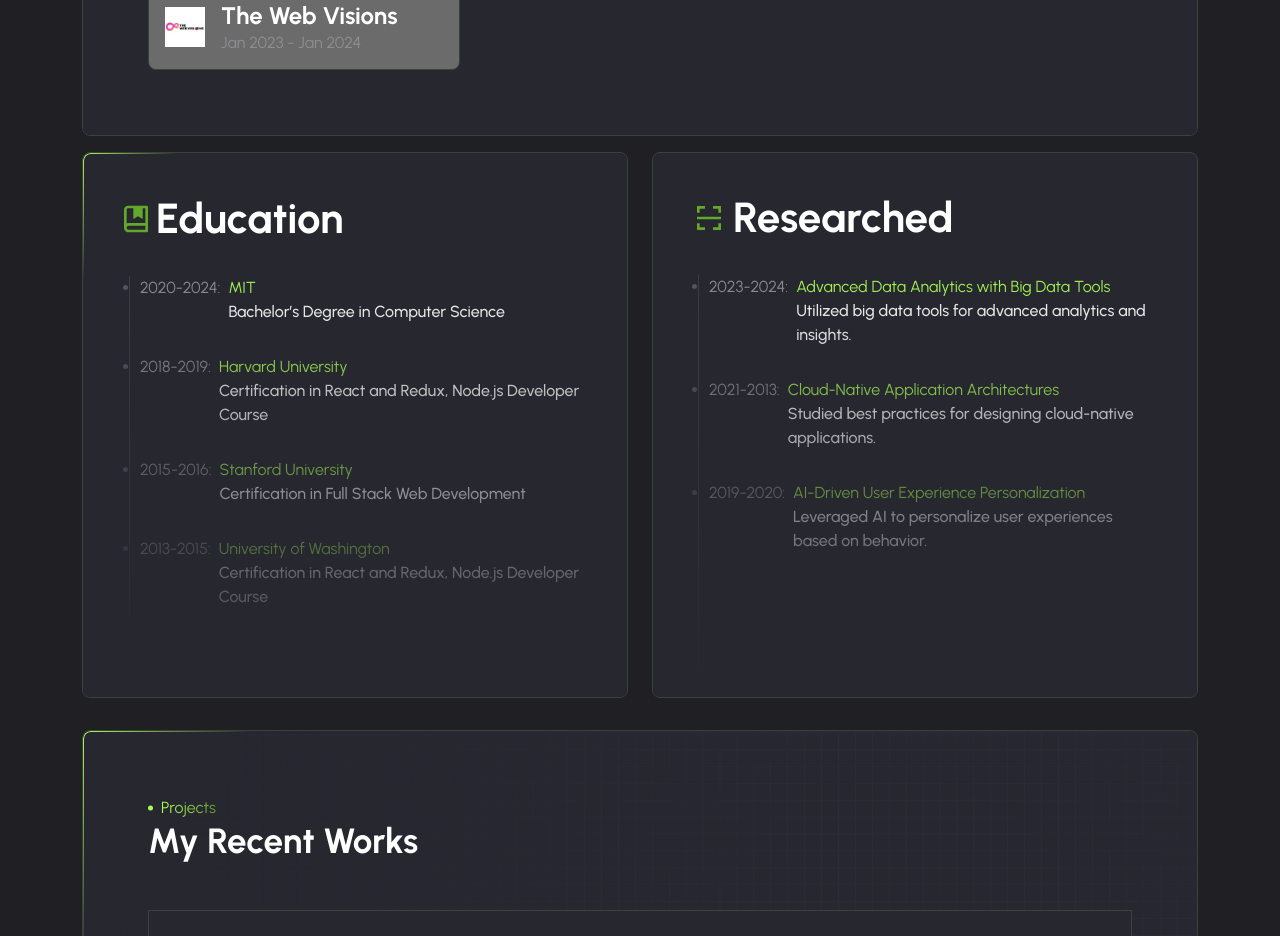
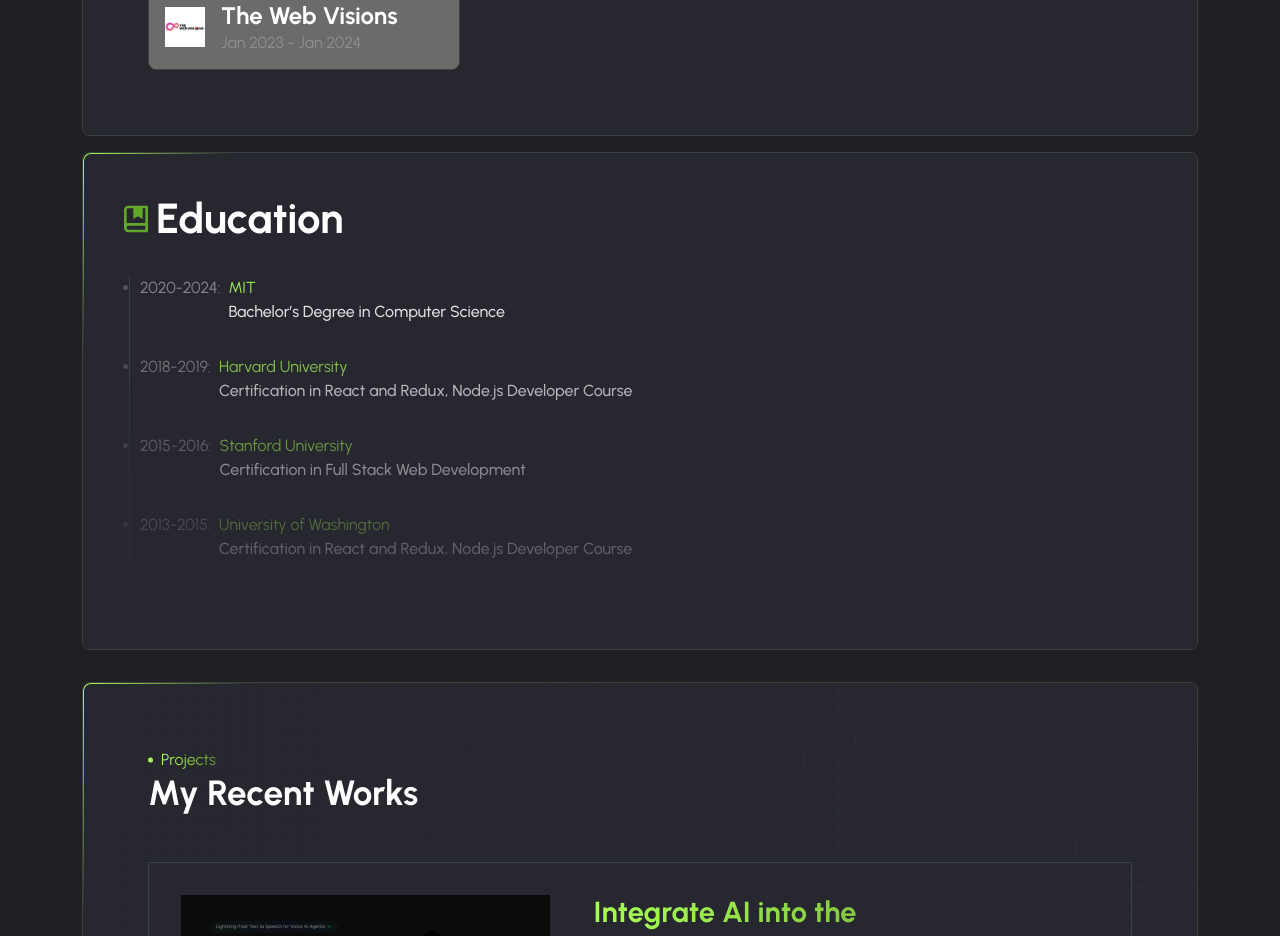
Before and after one commit to moizxox/personal-portfolio, a Next.js app: page / in a window 1280 px wide. Shown: the part 3060-3996 px from the top of the page. Built offline with nearby package versions, Linux system fonts and the light colour scheme; a web font is replaced by a local one.

Commit message:
education updated

```diff
--- a/components/sections/Education2.tsx
+++ b/components/sections/Education2.tsx
@@ -1,18 +1,19 @@
-
-
 export default function Education2() {
   return (
     <>
-
       <section id="resume" className="section-education">
         <div className="container">
           <div className="row">
-						<div className="col-lg-6 pt-3">
+            <div className="pt-3">
               <div className="rounded-3 border border-1 position-relative h-100 overflow-hidden">
                 <div className="box-linear-animation p-md-6 p-3 ">
                   <div className="d-flex align-items-center">
                     <svg xmlns="http://www.w3.org/2000/svg" width={24} height={28} viewBox="0 0 24 28" fill="none">
-											<path className="fill-primary-2" d="M0 22.667V4.66699C0 2.45786 1.79087 0.666992 4 0.666992H22.6667C23.4031 0.666992 24 1.26395 24 2.00033V26.0003C24 26.7367 23.4031 27.3337 22.6667 27.3337H4.66667C2.08933 27.3337 0 25.2443 0 22.667ZM21.3333 24.667V20.667H4.66667C3.56209 20.667 2.66667 21.5625 2.66667 22.667C2.66667 23.7715 3.56209 24.667 4.66667 24.667H21.3333ZM9.33333 3.33366H4C3.26363 3.33366 2.66667 3.93062 2.66667 4.66699V18.4494C3.27284 18.1614 3.95093 18.0003 4.66667 18.0003H21.3333V3.33366H18.6667V14.0003L14 11.3337L9.33333 14.0003V3.33366Z" fill="#62A92B" />
+                      <path
+                        className="fill-primary-2"
+                        d="M0 22.667V4.66699C0 2.45786 1.79087 0.666992 4 0.666992H22.6667C23.4031 0.666992 24 1.26395 24 2.00033V26.0003C24 26.7367 23.4031 27.3337 22.6667 27.3337H4.66667C2.08933 27.3337 0 25.2443 0 22.667ZM21.3333 24.667V20.667H4.66667C3.56209 20.667 2.66667 21.5625 2.66667 22.667C2.66667 23.7715 3.56209 24.667 4.66667 24.667H21.3333ZM9.33333 3.33366H4C3.26363 3.33366 2.66667 3.93062 2.66667 4.66699V18.4494C3.27284 18.1614 3.95093 18.0003 4.66667 18.0003H21.3333V3.33366H18.6667V14.0003L14 11.3337L9.33333 14.0003V3.33366Z"
+                        fill="#62A92B"
+                      />
                     </svg>
                     <h2 className="mb-0 ms-2">Education</h2>
                   </div>
@@ -61,7 +62,7 @@
                 </div>
               </div>
             </div>
-						<div className="col-lg-6 pt-3">
+            {/* <div className="col-lg-6 pt-3">
 							<div className="bg-3 rounded-3 border border-1 p-md-6 p-3 position-relative h-100 overflow-hidden">
 								<div className="d-flex align-items-center">
 									<svg xmlns="http://www.w3.org/2000/svg" width={32} height={32} viewBox="0 0 32 32" fill="none">
@@ -103,11 +104,10 @@
 								</div>
 								<div className="bg-overlay position-absolute bottom-0 start-0 z-1" />
 							</div>
-						</div>
+						</div> */}
           </div>
         </div>
       </section>
-
     </>
-	)
+  );
 }
```
Lines whose indentation alone changed are shown as unchanged.
